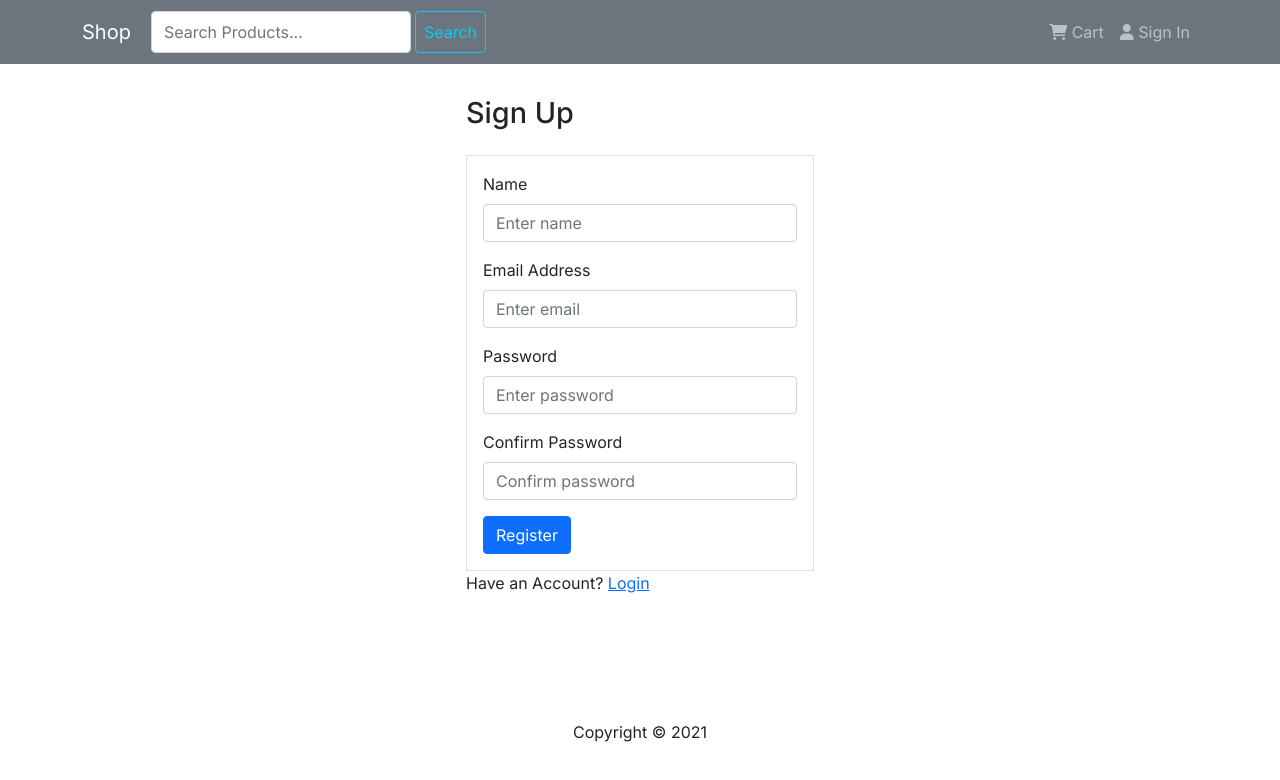
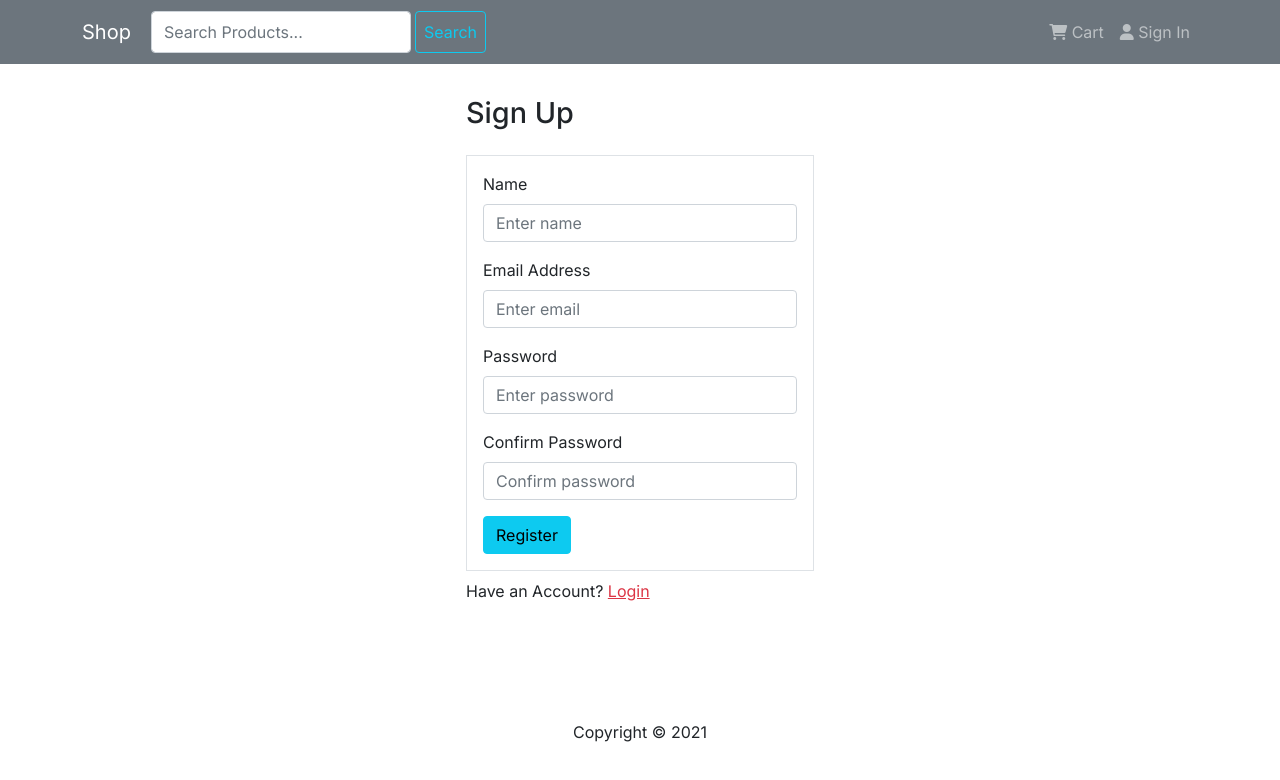
Before and after one commit to tuanpmcd/mern-electronics-store, a React (Create React App) app in the folder frontend/: page /register in a window 1280 px wide. Shown: the top 780 px of the page. Built offline with nearby package versions, Linux system fonts and the light colour scheme.

Commit message:
make it better

```diff
--- a/frontend/package.json
+++ b/frontend/package.json
@@ -17,6 +17,7 @@
     "react-router-bootstrap": "^0.26.0",
     "react-router-dom": "^6.2.1",
     "react-scripts": "5.0.0",
+    "react-toastify": "^8.1.0",
     "redux": "^4.1.2",
     "redux-devtools-extension": "^2.13.9",
     "redux-thunk": "^2.4.1",
--- a/frontend/src/App.js
+++ b/frontend/src/App.js
@@ -25,6 +25,9 @@ import ProductListScreen from "./screens/ProductListScreen";
 import ProductEditScreen from "./screens/ProductEditScreen";
 
 import OrderListScreen from "./screens/OrderListScreen";
+
+import { ToastContainer} from 'react-toastify';
+import 'react-toastify/dist/ReactToastify.css';
 
 const App = () => {
   return (
@@ -62,6 +65,7 @@ const App = () => {
         </Container>
       </main>
       <Footer />
+      <ToastContainer />
     </BrowserRouter>
   )
 }
--- a/frontend/src/components/FormContainer.jsx
+++ b/frontend/src/components/FormContainer.jsx
@@ -5,7 +5,7 @@ const FormContainer = ({ children }) => {
   return (
     <Container>
       <Row className='justify-content-md-center'>
-        <Col xs={12} md={4}>
+        <Col xs={12} lg={4}>
           {children}
         </Col>
       </Row>
--- a/frontend/src/components/Header.jsx
+++ b/frontend/src/components/Header.jsx
@@ -50,7 +50,7 @@ const Header = () => {
                 </LinkContainer>
               )}
               {userInfo && userInfo.isAdmin && (
-                <NavDropdown title='Admin' id='adminmenu'>
+                <NavDropdown title='Dashboard' id='adminmenu'>
                   <LinkContainer to='/admin/userlist'>
                     <NavDropdown.Item>Users</NavDropdown.Item>
                   </LinkContainer>
--- a/frontend/src/screens/LoginScreen.jsx
+++ b/frontend/src/screens/LoginScreen.jsx
@@ -34,7 +34,7 @@ const LoginScreen = () => {
       <h1>Sign In</h1>
       {error && <Message variant='danger'>{error}</Message>}
       {loading && <Loader />}
-      <Form onSubmit={submitHandler} className="border p-3">
+      <Form onSubmit={submitHandler} className="border p-3 mb-2">
         <Form.Group className='mb-3' controlId='email'>
           <Form.Label>Email Address</Form.Label>
           <Form.Control
@@ -55,7 +55,7 @@ const LoginScreen = () => {
           ></Form.Control>
         </Form.Group>
 
-        <Button type='submit' variant='primary'>
+        <Button type='submit' variant='info'>
           Sign In
         </Button>
       </Form>
@@ -63,7 +63,7 @@ const LoginScreen = () => {
       <Row>
         <Col>
           New Customer?{' '}
-          <Link to='/register'>
+          <Link to='/register' className='text-danger'>
             Register
           </Link>
         </Col>
--- a/frontend/src/screens/RegisterScreen.jsx
+++ b/frontend/src/screens/RegisterScreen.jsx
@@ -18,7 +18,9 @@ const RegisterScreen = () => {
   const dispatch = useDispatch()
   const navigate = useNavigate()
   const userLogin = useSelector(state => state.userLogin)
-  const { loading, error, userInfo } = userLogin
+  const { userInfo } = userLogin
+  const userRegister = useSelector(state => state.userRegister)
+  const { loading, error } = userRegister
 
   useEffect(() => {
     if (userInfo) {
@@ -41,7 +43,7 @@ const RegisterScreen = () => {
       {message && <Message variant='danger'>{message}</Message>}
       {error && <Message variant='danger'>{error}</Message>}
       {loading && <Loader />}
-      <Form onSubmit={submitHandler} className="border p-3">
+      <Form onSubmit={submitHandler} className="border p-3 mb-2">
         <Form.Group className='mb-3' controlId='name'>
           <Form.Label>Name</Form.Label>
           <Form.Control
@@ -82,7 +84,7 @@ const RegisterScreen = () => {
           ></Form.Control>
         </Form.Group>
 
-        <Button type='submit' variant='primary'>
+        <Button type='submit' variant='info'>
           Register
         </Button>
       </Form>
@@ -90,7 +92,7 @@ const RegisterScreen = () => {
       <Row>
         <Col>
           Have an Account?{' '}
-          <Link to={'/login'}>
+          <Link to={'/login'} className='text-danger'>
             Login
           </Link>
         </Col>
```
Also changed, not shown: 8 other files (tests, documents, lock files or other folders).
